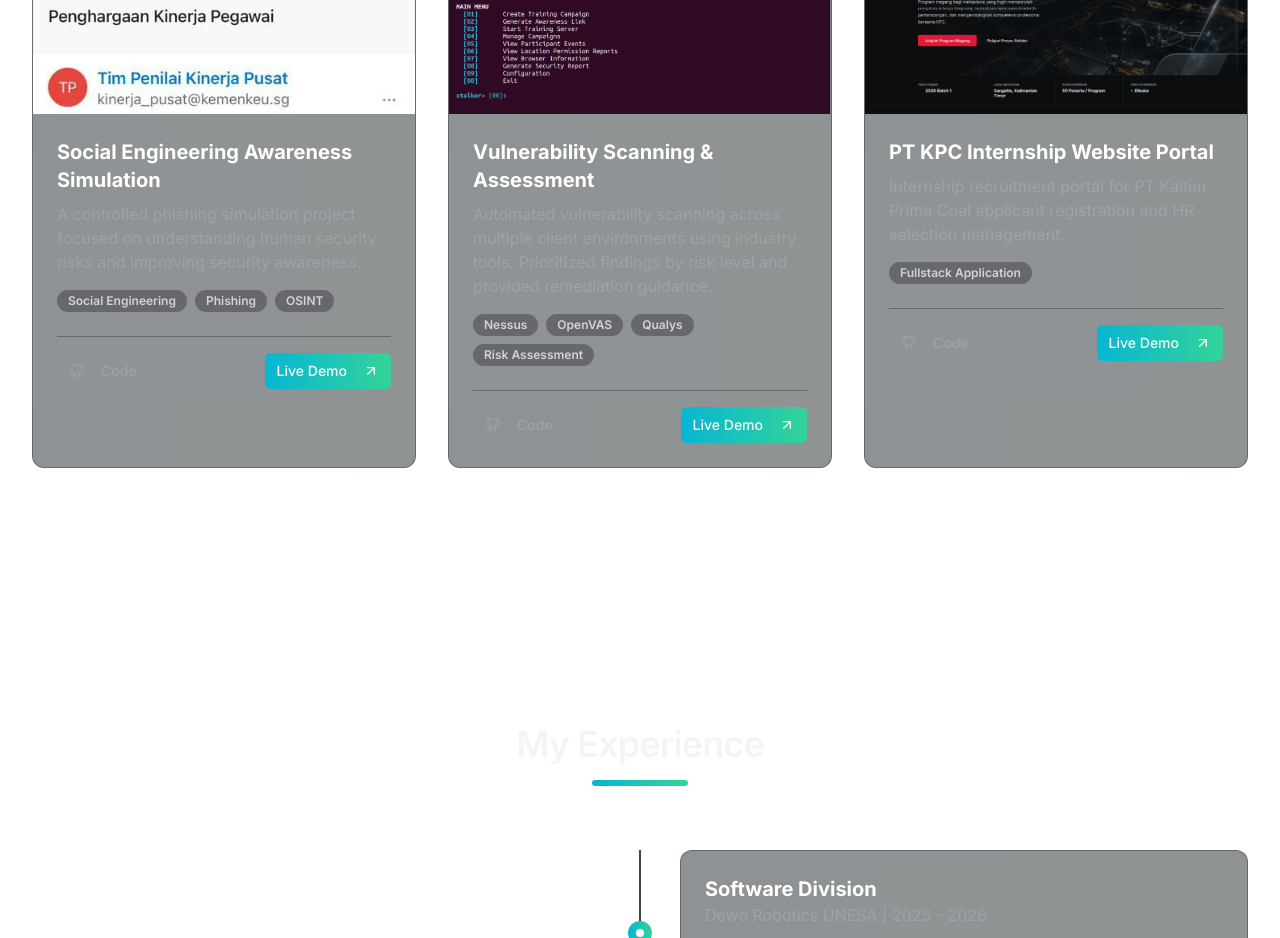
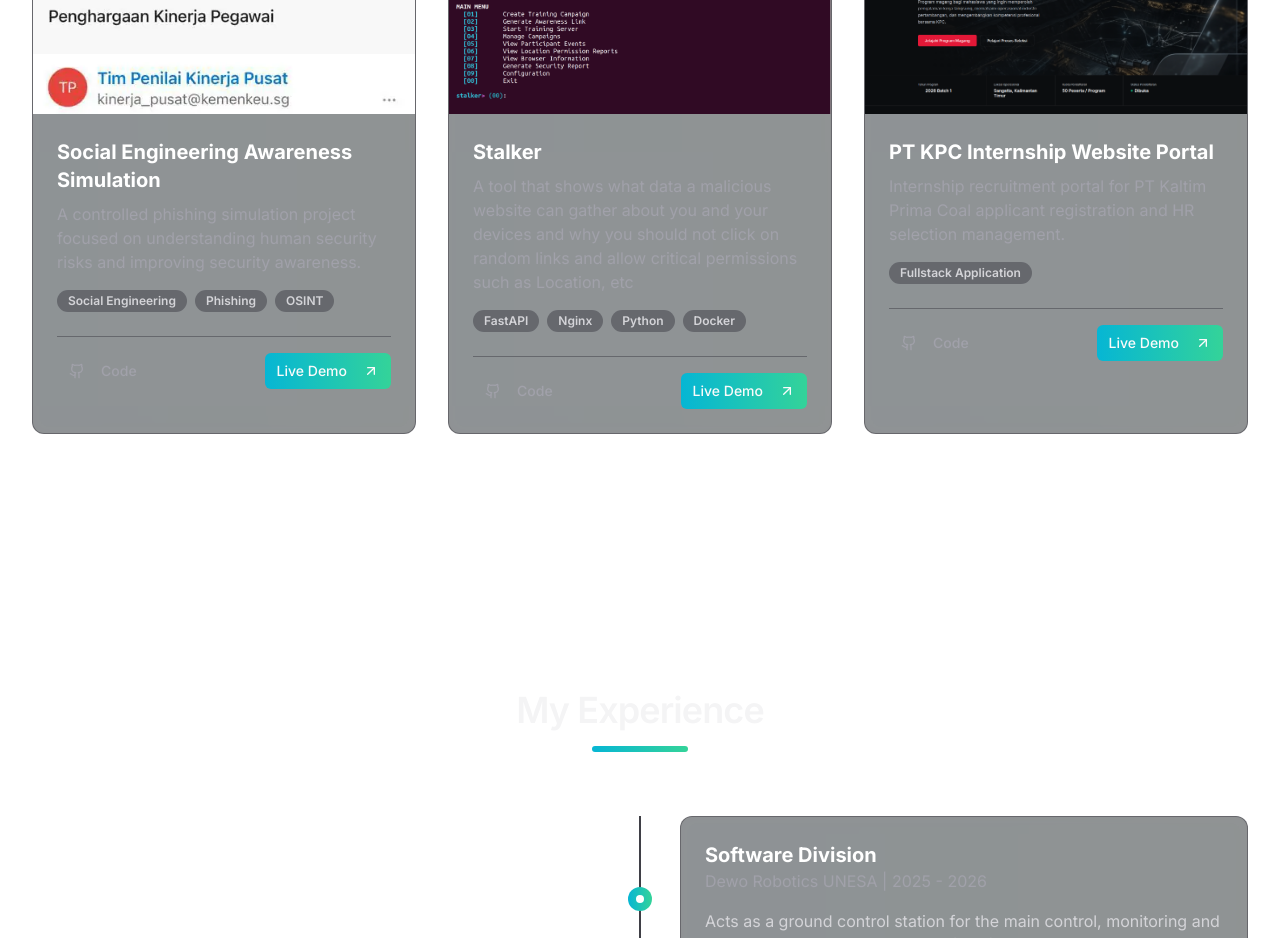
Before and after one commit to keithooVxbes/portfolio-website, a Next.js app: page / in a window 1280 px wide. Shown: the part 3460-4398 px from the top of the page. Built offline with nearby package versions, Linux system fonts and the light colour scheme.

Commit message:
Update project title and description to Stalker

```diff
--- a/app/page.tsx
+++ b/app/page.tsx
@@ -223,12 +223,12 @@ export default function Portfolio() {
               repoUrl="#"
             />
             <ProjectCard
-              title="Vulnerability Scanning & Assessment"
-              description="Automated vulnerability scanning across multiple client environments using industry tools. Prioritized findings by risk level and provided remediation guidance."
-              tags={["Nessus", "OpenVAS", "Qualys", "Risk Assessment"]}
+              title="Stalker"
+              description="A tool that shows what data a malicious website can gather about you and your devices and why you should not click on random links and allow critical permissions such as Location, etc"
+              tags={["FastAPI", "Nginx", "Python", "Docker"]}
               image="/stalker.png"
               demoUrl="#"
-              repoUrl="#"
+              repoUrl="https://github.com/keithooVxbes/stalker"
             />
             <ProjectCard
               title="PT KPC Internship Website Portal"
```
